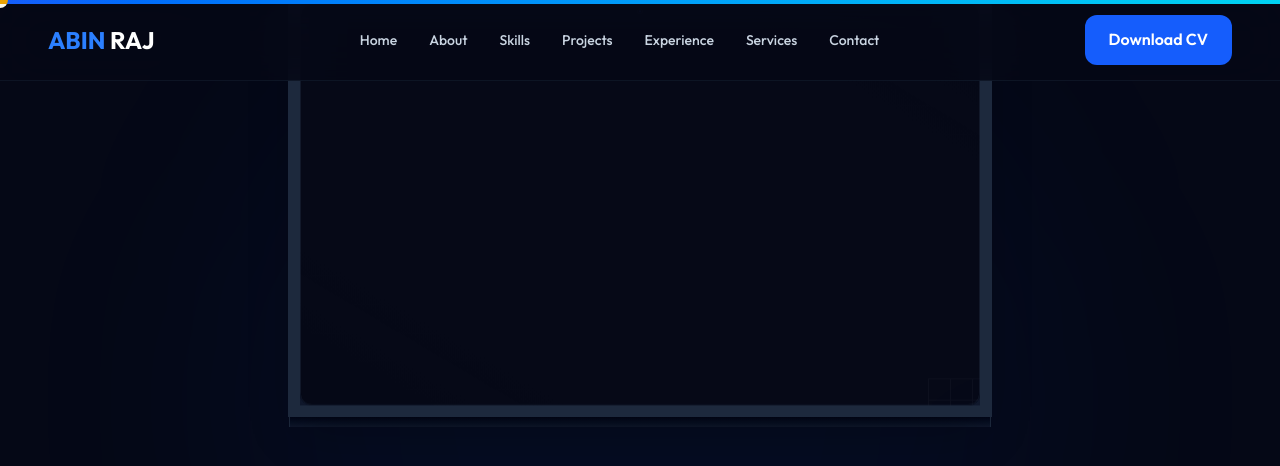
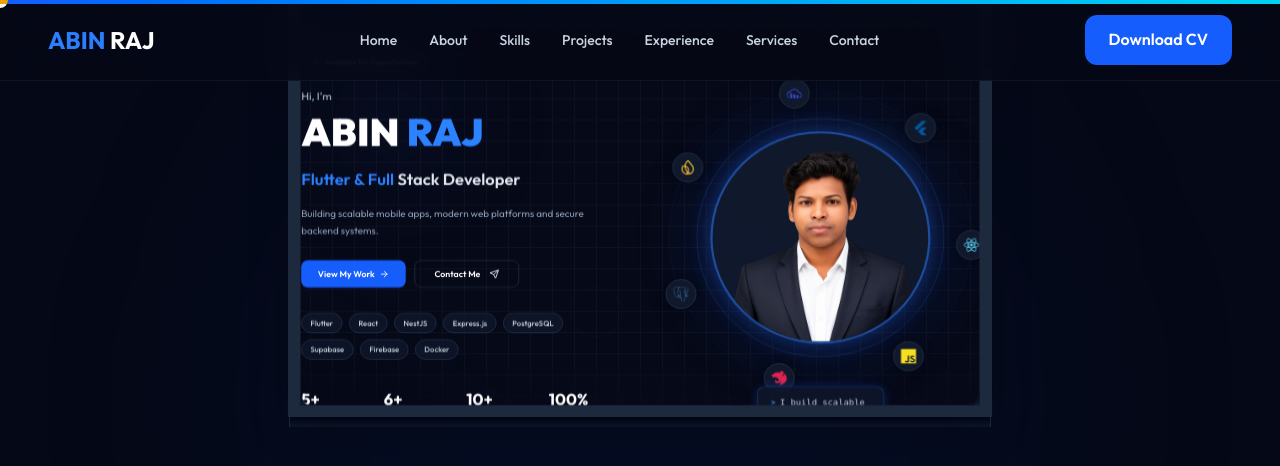
Before and after one commit to abinraj207-max/my-portfolio, a React app: page / in a window 1280 px wide. Shown: the top 466 px of the page. Built offline with nearby package versions, Linux system fonts and the light colour scheme; the HTML template or start-up script is replaced by a standard one.

Commit message:
Fix layout centering in laptop screen

```diff
--- a/src/components/common/LaptopScrollIntro/LaptopScrollIntro.jsx
+++ b/src/components/common/LaptopScrollIntro/LaptopScrollIntro.jsx
@@ -155,13 +155,11 @@ const LaptopScrollIntro = ({ children }) => {
                   style={{
                     width: previewW,
                     height: previewH,
-                    transform: `scale(${scaleInner})`,
+                    transform: `translate(-50%, -50%) scale(${scaleInner})`,
                     transformOrigin: "center center",
                     position: "absolute",
                     left: "50%",
                     top: "50%",
-                    x: "-50%",
-                    y: "-50%",
                   }}
                   className="pointer-events-none select-none overflow-hidden"
                 >
```
